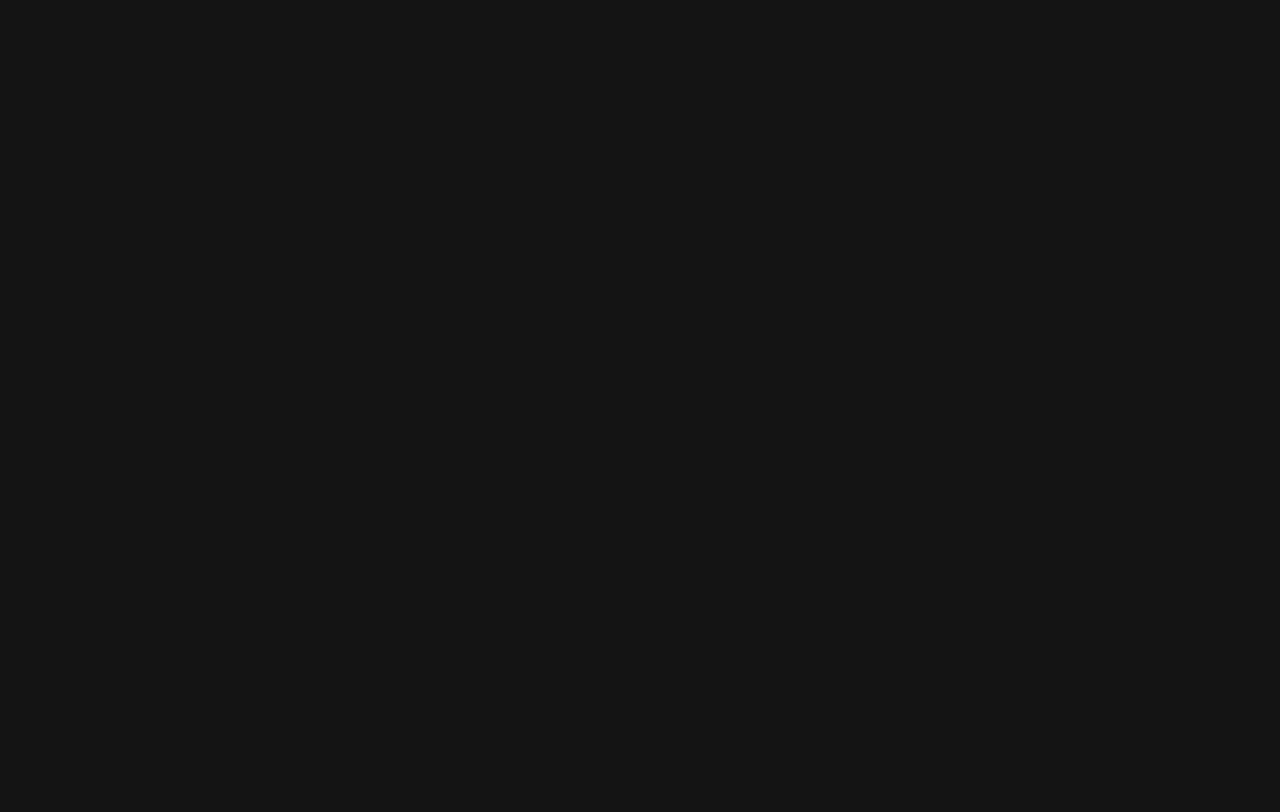
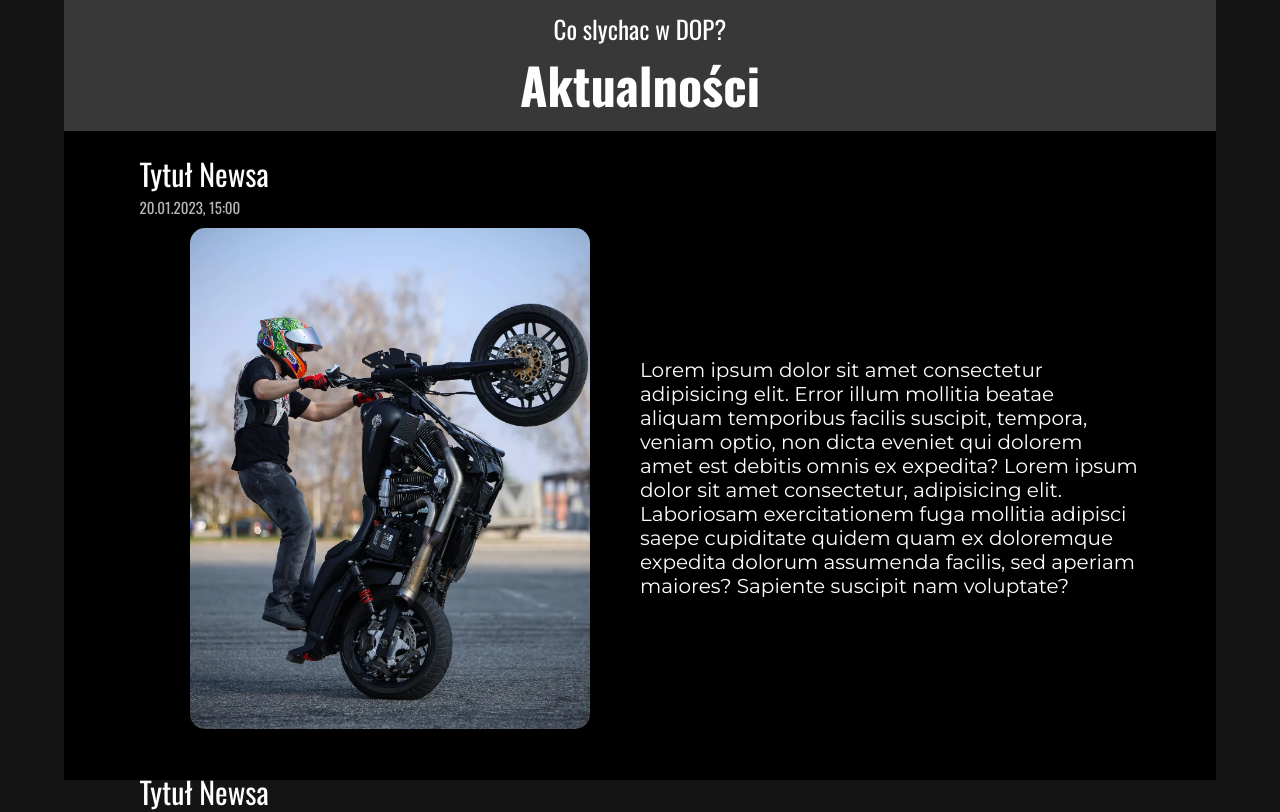
Before and after one commit to Marcinn88/dop-bike, a React (Create React App) app: page / in a window 1280 px wide. Shown: the part 820-1632 px from the top of the page. Before the commit the page ends 800 px from the top, so only its background shows below. Built offline with nearby package versions, Linux system fonts and the light colour scheme; a web font is replaced by a local one.

Commit message:
mainpage work

```diff
--- a/src/components/App.jsx
+++ b/src/components/App.jsx
@@ -1,4 +1,5 @@
 import { Header } from './Header';
+import { News } from './News';
 
 export const App = () => {
   // function here
@@ -6,6 +7,7 @@ export const App = () => {
   return (
     <>
       <Header />
+      <News />
     </>
   );
 };
--- a/src/components/Header.module.css
+++ b/src/components/Header.module.css
@@ -1,7 +1,7 @@
 .main{
     background-color: black;
     width: 90%;
-    height: 90vh;
+    height: 100vh;
     margin-left: auto;
     margin-right: auto;
     display: flex;
--- /dev/null
+++ b/src/components/News.jsx
@@ -0,0 +1,55 @@
+import styles from './News.module.css';
+import { nanoid } from 'nanoid';
+import img from '../images/maciek3.jpg';
+import img2 from '../images/maciek2.jpg';
+
+export const News = () => {
+  return (
+    <>
+      <div className={styles.news} id={nanoid()}>
+        <div className={styles.newsTitleBox}>
+          <p className={styles.newscommentTitle}>Co slychac w DOP?</p>
+          <h1 className={styles.newsTitle}>Aktualności</h1>
+        </div>
+        <div className={styles.newsElement}>
+          <p className={styles.newsSubTitle}>Tytuł Newsa</p>
+          <p className={styles.newsDate}>20.01.2023, 15:00</p>
+          <div className={styles.newsContainer}>
+            <div className={styles.newsImg}>
+              <img src={img} alt="Mężczyzna stojący na motocyklu." />
+            </div>
+            <div className={styles.newsText}>
+              Lorem ipsum dolor sit amet consectetur adipisicing elit. Error
+              illum mollitia beatae aliquam temporibus facilis suscipit,
+              tempora, veniam optio, non dicta eveniet qui dolorem amet est
+              debitis omnis ex expedita? Lorem ipsum dolor sit amet consectetur,
+              adipisicing elit. Laboriosam exercitationem fuga mollitia adipisci
+              saepe cupiditate quidem quam ex doloremque expedita dolorum
+              assumenda facilis, sed aperiam maiores? Sapiente suscipit nam
+              voluptate?
+            </div>
+          </div>
+        </div>
+        <div className={styles.newsElement}>
+          <p className={styles.newsSubTitle}>Tytuł Newsa</p>
+          <p className={styles.newsDate}>19.01.2023, 18:50</p>
+          <div className={styles.newsContainer}>
+            <div className={styles.newsText}>
+              Lorem ipsum dolor sit amet consectetur adipisicing elit. Error
+              illum mollitia beatae aliquam temporibus facilis suscipit,
+              tempora, veniam optio, non dicta eveniet qui dolorem amet est
+              debitis omnis ex expedita? Lorem ipsum dolor sit amet consectetur,
+              adipisicing elit. Laboriosam exercitationem fuga mollitia adipisci
+              saepe cupiditate quidem quam ex doloremque expedita dolorum
+              assumenda facilis, sed aperiam maiores? Sapiente suscipit nam
+              voluptate?
+            </div>
+            <div className={styles.newsImg}>
+              <img src={img2} alt="Mężczyzna stojący na motocyklu." />
+            </div>
+          </div>
+        </div>
+      </div>
+    </>
+  );
+};
--- /dev/null
+++ b/src/components/News.module.css
@@ -0,0 +1,83 @@
+.news{
+    background-color: black;
+    width: 90%;
+    height: 100vh;
+    margin-left: auto;
+    margin-right: auto;
+    display: flex;
+    flex-direction: column;
+    position: relative;
+}
+.newsTitleBox{
+    background-color: rgba(114, 114, 114, 0.493);
+    box-sizing: border-box;
+    padding: 10px;
+    width: 100%;
+    display: flex;
+    flex-direction: column;
+    margin-top: 20px;
+    margin-left: auto;
+    margin-right: auto;
+    justify-content: center;
+    align-items: center;
+}
+.newscommentTitle{
+    color:white;
+    font-size: 25px;
+    font-family: 'Oswald', sans-serif;
+    cursor: default;
+    margin: 0 20px;
+}
+.newsTitle{
+    color:white;
+    font-size: 50px;
+    font-family: 'Oswald', sans-serif;
+    cursor: default;
+    /* background-color: aqua; */
+    margin: 0 20px 0 20px;
+}
+.newsElement{
+    padding: 20px;
+}
+.newsSubTitle{
+    color:white;
+    font-size: 30px;
+    font-family: 'Oswald', sans-serif;
+    cursor: default;
+    margin: 0px;
+    margin-left: 5%;
+}
+.newsDate{
+    color:rgba(255, 255, 255, 0.719);
+    font-size: 15px;
+    font-family: 'Oswald', sans-serif;
+    cursor: default;
+    margin: 0;
+    margin-bottom: 10px;
+    margin-left: 5%;
+}
+.newsContainer{
+    display: flex;
+    width: 90%;
+    margin-left: auto;
+    margin-right: auto;
+}
+.newsText{
+    display: flex;
+    max-width: 50%;
+    justify-content: center;
+    align-items: center;
+    color:white;
+    font-size: 20px;
+    font-family: 'Montserrat', sans-serif;
+    cursor: default;
+}
+.newsImg{
+    width: 50%;
+    display: flex;
+    justify-content: center;
+}
+.newsImg img{
+    max-width: 80%;
+    border-radius: 15px;
+}
```
